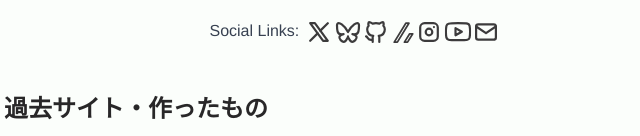
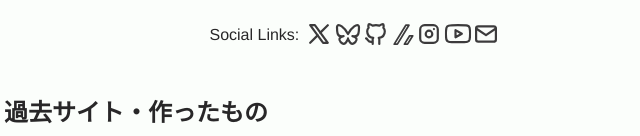
Before and after one commit to hushin/zatsuni.dev, an Astro site: page /about in a window 1280 px wide. Shown: the part 664-800 px from the top of the page, 268-908 px from the left. Built offline with nearby package versions, Linux system fonts and the light colour scheme; Astro itself is replaced by a stand-in of ours.

Commit message:
Social Links 修正

```diff
--- a/src/pages/about.mdx
+++ b/src/pages/about.mdx
@@ -22,7 +22,7 @@ import Socials from "@components/Socials.astro";
     - Web フロントエンド中心にいろいろ
   - 趣味はゲームとお酒と筋トレ
   <div class="mt-4 flex flex-col sm:flex-row sm:items-center">
-    <div class="mb-1 mr-2 whitespace-nowrap sm:mb-0">Social Links:</div>
+    <div class="mt-1 mr-2 whitespace-nowrap"><p class="m-0">Social Links:</p></div>
     <Socials />
   </div>
 </div>
```
